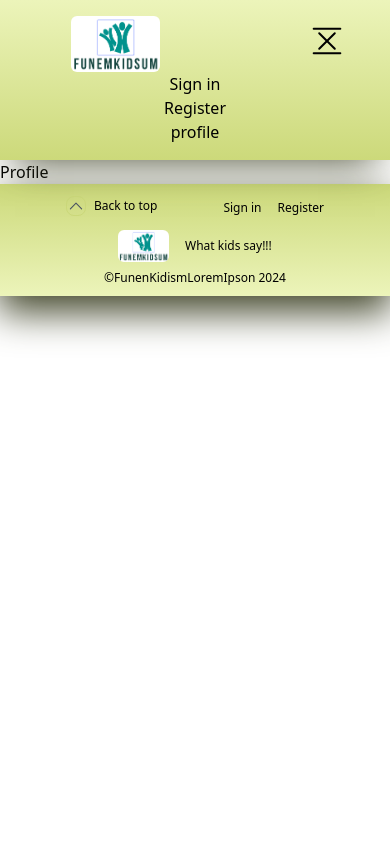
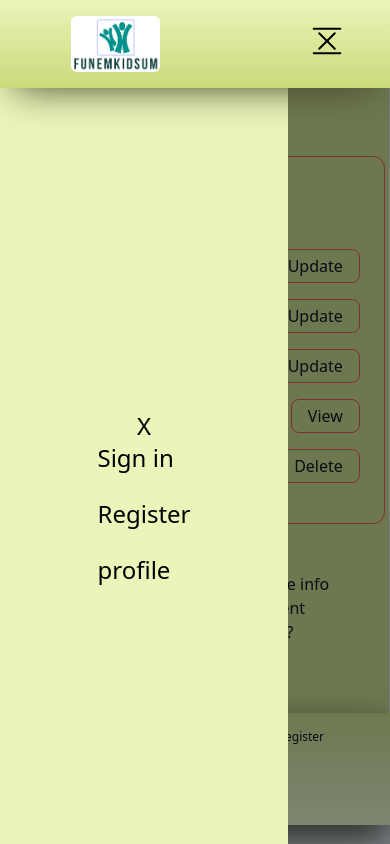
Before and after one commit to Gazdean/Funem-Kidsum-Lorem-Ipsum, a React (Vite) app: page /profile in a window 390 px wide. Both pictures are taken after a click on the button 326 px from the left and 41 px from the top of the page. Built offline with nearby package versions, Linux system fonts and the light colour scheme.

Commit message:
menu slider for small screens

```diff
--- a/src/components/Footer.jsx
+++ b/src/components/Footer.jsx
@@ -6,9 +6,9 @@ import Logo from "./Logo";
 
 export default function Footer() {
   return (
-    <div
+    <footer
       id="footer-container"
-      className="flex flex-col justify-center items-center bg-gradient-to-b from-main to-second h-28 md:h-40 w-[100vw] shadow-[0px_15px_38px_1px_#414529]"
+      className="flex flex-col justify-center items-center bg-gradient-to-b from-main to-second h-28 md:h-40 w-[100vw] shadow-[0px_15px_38px_1px_#414529] z-20"
     >
       <div className="flex justify-evenly w-full items-center pb-3">
         <div className="flex items-center">
@@ -43,6 +43,6 @@ export default function Footer() {
       <p id="copyright" className="text-xs md:text-base">
         ©FunenKidismLoremIpson 2024
       </p>
-    </div>
+    </footer>
   );
 }
--- a/src/components/Header.jsx
+++ b/src/components/Header.jsx
@@ -1,29 +1,42 @@
-import React from 'react'
+import React,{ useState } from 'react'
 import { NavLink } from 'react-router-dom'
 import Logo from './Logo'
 import NavMenu from './NavMenu'
+import NavLinks from './NavLinks'
+import MenuButton from './MenuButton'
 
-function activePage(isActive) {
-    return `rounded-md px-3 py-2 text-sm font-medium ${isActive ? 'bg-gray-900 text-white' : 'text-black hover:bg-gray-700 hover:text-white'}`
-}
+// function activePage(isActive) {
+//     return `rounded-md px-3 py-2 text-sm font-medium ${isActive ? 'bg-gray-900 text-white' : 'text-black hover:bg-gray-700 hover:text-white'}`
+// }
 
 export default function Header() {
 
+  const [isOpen, setIsOpen] = useState(false)
+
   return (
-    <header className="flex flex-wrap items-center justify-around w-full p-4 bg-gradient-to-t from-main to-second sticky top-0 z-[20] mx-auto shadow-[0px_15px_38px_-15px_#414529]">
-      <div className="pl-6">
-        <nav>
+    <header className="sticky top-0 ">
+      <div id="mainBar" className='z-20 relative flex items-center justify-around p-4 bg-gradient-to-t from-main to-second shadow-[0px_15px_38px_-15px_#414529]'>
+        <nav className="pl-6">
           <NavLink
             to={'/'}
             id='navbar-home'
-            className={ ({isActive}) => {activePage(isActive)}}
+            // className={ ({isActive}) => {activePage(isActive)}}
           >
             <Logo height='h-14'/>
           </NavLink>
         </nav>
+        <div className='flex w-1/3 justify-end'>
+          <nav className='hidden md:flex w-full justify-between'>
+              <NavLinks />
+          </nav>
+          <div className="md:hidden">
+              <MenuButton isOpen={isOpen} setIsOpen={setIsOpen}/>
+          </div>
+        </div>
+      </div>
 
-      </div>
-      <NavMenu />
+      <NavMenu isOpen={isOpen} setIsOpen={setIsOpen}/>
+
     </header>
   )
 }
--- a/src/components/MenuButton.jsx
+++ b/src/components/MenuButton.jsx
@@ -71,6 +71,7 @@ export default function MenuButton({isOpen, setIsOpen}) {
                 transformOrigin: 'center', // Center of the line
             }}
         />
+
         <path
             id='middle-line-2'
             className={`${
@@ -83,7 +84,6 @@ export default function MenuButton({isOpen, setIsOpen}) {
                 transformOrigin: 'center', // Center of the line
             }}
         />
-
 
         <path
             id='bottom-line'
--- a/src/components/NavLinks.jsx
+++ b/src/components/NavLinks.jsx
@@ -1,29 +1,33 @@
 import React from 'react'
 import { NavLink } from 'react-router-dom'
 
-export default function NavLinks() {
+export default function NavLinks({classes, setIsOpen}) {
+
   return (
     <>
         <NavLink
             to={'/sign-in'}
             id='navbar-signin'
-            className=''
+            className={classes}
+            onClick={()=>setIsOpen(false)}
         >
             Sign in
         </NavLink>
         <NavLink
             to={'/register'}
             id='navbar-register'
-            className=''
+            className={classes}
+            onClick={()=>setIsOpen(false)}
         >
             Register
         </NavLink>
         <NavLink
             to={'/profile'}
             id='navbar-profile'
-            className=''
+            className={classes}
+            onClick={()=>setIsOpen(false)}
         >
-        profile
+            profile
         </NavLink>
     </>
   )
--- a/src/components/NavMenu.jsx
+++ b/src/components/NavMenu.jsx
@@ -1,27 +1,20 @@
-import React, { useState } from 'react'
+import React from 'react'
 import NavLinks from './NavLinks'
 
-import MenuButton from './MenuButton'
 
-export default function NavMenu() {
+export default function NavMenu({setIsOpen, isOpen}) {
 
-    const [isOpen, setIsOpen] = useState(false)
+    const navlinksClasses = 'mb-6 text-2xl'
 
     return (
-        <>
-            <div className='flex w-1/3 justify-end'>
-            <nav className='hidden w-full justify-between md:flex'>
-                <NavLinks />
-            </nav>
-            <div className="md:hidden">
-                <MenuButton isOpen={isOpen} setIsOpen={setIsOpen}/>
+        <div id="slideover-container" className={`fixed inset-0 w-ful h-full md:hidden ${isOpen ? 'visible' : 'invisible'}`}>
+            <div id="slideover-bg" onClick={()=> {setIsOpen(!isOpen)}} className={`absolute duration-500 ease-out transition-all inset-0 w-full h-full bg-gray-900 ${isOpen ? "opacity-50" : "opacity-0"}`}></div>
+            <div id="slideover" className={`absolute duration-500 ease-out transition-all w-72 h-full bg-second left-0 top-20 ${isOpen ? 'translate-x-0' : "-translate-x-full"} z-10 pt-6 pb-2 px-6 flex items-center justify-center`}>
+                <nav className='flex flex-col'>
+                    <button className="text-2xl" onClick={()=> {setIsOpen(!isOpen)}}>X</button>
+                    <NavLinks classes={navlinksClasses} setIsOpen={setIsOpen}/>
+                </nav>
             </div>
-            </div>
-            {isOpen && (
-            <nav className='flex basis-full flex-col items-center md:hidden'>
-                <NavLinks />
-            </nav>
-            )}
-        </>
+        </div>
     )
 }
--- a/src/pages/Landing.jsx
+++ b/src/pages/Landing.jsx
@@ -3,7 +3,7 @@ import { NavLink } from 'react-router-dom'
 
 export default function Landing() {
   return (
-    <div className='app columns-1 bg-main min-h-[78vh] w-full overflow-hidden border-r text-center flex flex-col items-center pt-4 pb-4 md:pt-10 md:pb-10'>
+    <div id='landing-page' className='app columns-1 bg-main min-h-[78vh] w-full overflow-hidden border-r text-center flex flex-col items-center pt-4 pb-4 md:pt-10 md:pb-10'>
       <h1 className='text-3xl sm:text-5xl pt-2 ml-3 mr-3'>Funem Kidsum Lorem Ipsum</h1>
       <div className='app-intro bg-second m-6 p-5 mb-8 rounded-3xl shadow-[20px_25px_40px_-15px_#414529] text-start max-w-2xl flex flex-col justify-center content-center'>
         <p>Everyone knows place holder text can be just plain boring</p>
--- a/src/pages/Profile.jsx
+++ b/src/pages/Profile.jsx
@@ -2,6 +2,36 @@ import React from 'react'
 
 export default function Profile() {
   return (
-    <div>Profile</div>
+    <div id="profile-page" className='app columns-1 bg-main min-h-[74vh] w-full overflow-hidden border-r text-center flex flex-col justify-center items-center pt-4 pb-4 md:pt-10 md:pb-10'>
+      <div className="border border-red-500 p-6 rounded-xl mb-6">
+        <h1 className='text-3xl mb-8'>Profile</h1>
+        <ol>
+          <div className='flex items-center pb-4'>
+            <li className='pr-4'>name: <em>John Johnson</em></li>
+            <button className='border border-red-500 px-4 py-1 rounded-lg ml-auto'>Update</button>
+          </div>
+          <div className='flex items-center pb-4'>
+            <li className='pr-4'>email: <em>johnjohnson@email.com</em></li>
+            <button className='border border-red-500 px-4 py-1 rounded-lg ml-auto'>Update</button>
+          </div>
+          <div className='flex items-center pb-4'>
+            <li className='pr-4'>Password:</li>
+            <button className='border border-red-500 px-4 py-1 rounded-lg ml-auto'>Update</button>
+          </div>
+          <div className='flex items-center pb-4'>
+            <li className='pr-4'>Manage Dictionaries:</li>
+            <button className='border border-red-500 px-4 py-1 rounded-lg ml-auto'>View</button>
+          </div>
+          <div className='flex items-center pb-4'>
+            <li className='pr-4'>Delete Profile</li>
+            <button className='border border-red-500 px-4 py-1 rounded-lg ml-auto'>Delete</button>
+          </div>
+        </ol>
+      </div>
+      <h2>Notes</h2>
+      <p>Must enter password to update info</p>
+      <p>Must be a private component</p>
+      <p>Dictionaries as a carousel?</p>
+    </div>
   )
 }
--- a/src/styles/inputClasses.js
+++ b/src/styles/inputClasses.js
@@ -1,4 +1,4 @@
 export default function inputClasses(errors, target) {
 
-    return `text-sm md:text-base p-1 px-2 rounded-lg border border-gray-300 focus:border-2 focus:border-blue-700 focus:outline-none ${errors[target] && 'focus:border-2 focus:border-pink-700 focus:outline-none border-2 border-pink-700 outline-none'}`
+    return `text-sm md:text-base py-1 px-2 rounded-lg border border-gray-300 focus:border-2 focus:border-blue-700 focus:outline-none ${errors[target] && 'focus:border-2 focus:border-pink-700 focus:outline-none border-2 border-pink-700 outline-none'}`
 }
```
Lines whose indentation alone changed are shown as unchanged.
